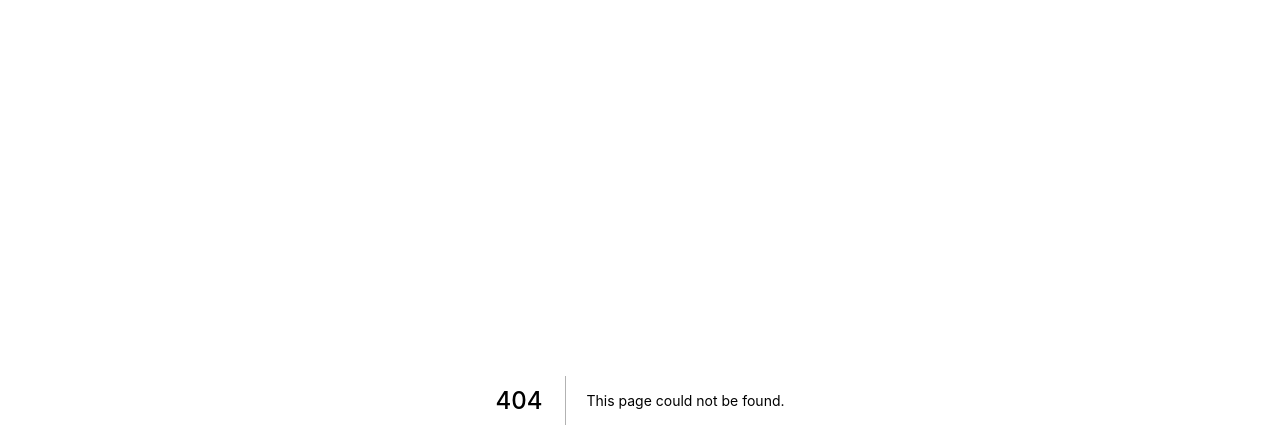
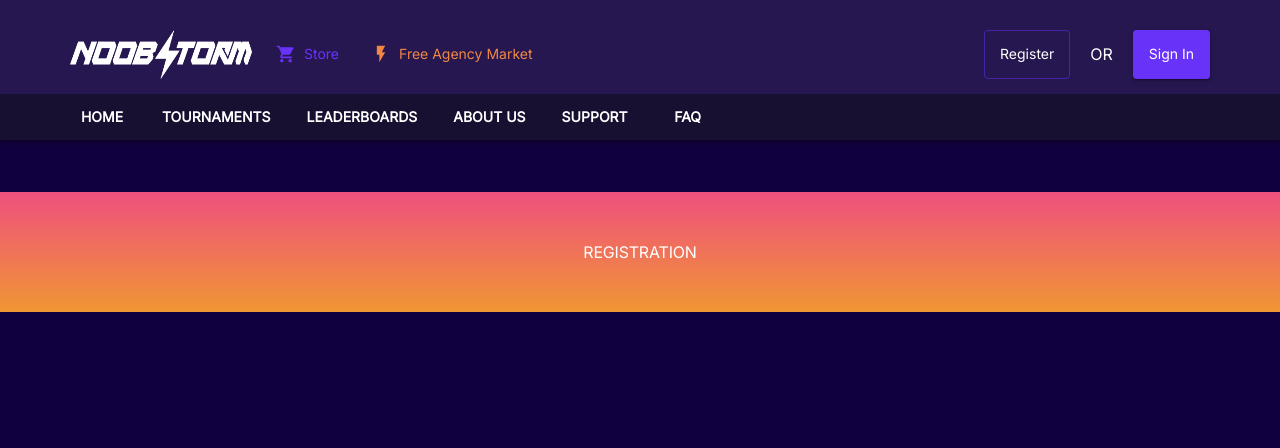
Before and after one commit to vedantchourey/Test_, a Next.js app in the folder nextjs-frontend/: page /auth/register in a window 1280 px wide. Before the commit this address had no page. Shown: the top 448 px of the page. Built offline with nearby package versions, Linux system fonts and the light colour scheme.

Commit message:
added custom fonts

```diff
--- a/nextjs-frontend/components/header/noob-desktop-header.module.css
+++ b/nextjs-frontend/components/header/noob-desktop-header.module.css
@@ -4,6 +4,7 @@
   display: flex;
   flex-direction: column;
   row-gap: 15px;
+  height: 140px;
 }
 
 .topMenu {
--- a/nextjs-frontend/components/header/noob-desktop-header.tsx
+++ b/nextjs-frontend/components/header/noob-desktop-header.tsx
@@ -12,8 +12,16 @@ export default function NoobDesktopHeader() {
   const {pathname} = router;
 
   function buttonStyle(expectedPaths: string[]): React.CSSProperties {
-    if (expectedPaths.indexOf(pathname) !== -1) return {color: 'white'};
-    return {color: theme.palette.primary.main};
+    if (expectedPaths.indexOf(pathname) === -1) return {color: 'white', fontWeight: 700};
+    return {color: theme.palette.primary.main, fontWeight: 700};
+  }
+
+  async function gotoRegisterPage() {
+    await router.push('/auth/register')
+  }
+
+  async function gotoHomePage() {
+    await router.push('/')
   }
 
   return (
@@ -29,7 +37,7 @@ export default function NoobDesktopHeader() {
           </Button>
         </div>
         <div className={styles.topRightMenuGroup}>
-          <Button variant="outlined" style={{textTransform: 'none', color: 'white'}}>
+          <Button variant="outlined" style={{textTransform: 'none', color: 'white'}} onClick={gotoRegisterPage}>
             Register
           </Button>
           <Typography style={{alignSelf: 'center'}}>OR</Typography>
@@ -40,7 +48,7 @@ export default function NoobDesktopHeader() {
       </div>
       <div className={styles.bottomMenu}>
         <div className={styles.bottomMenuLeftGroup}>
-          <Button variant="text" style={buttonStyle(['/'])}>Home</Button>
+          <Button variant="text" style={buttonStyle(['/'])} onClick={gotoHomePage}>Home</Button>
           <Button variant="text" style={buttonStyle(['/tournaments'])}>Tournaments</Button>
           <Button variant="text" style={buttonStyle(['/leaderboards'])}>Leaderboards</Button>
           <Button variant="text" style={buttonStyle(['/about-us'])}>About Us</Button>
--- /dev/null
+++ b/nextjs-frontend/pages/_document.tsx
@@ -0,0 +1,27 @@
+import Document, { Head, Html, Main, NextScript } from 'next/document'
+
+class MyDocument extends Document {
+
+  render() {
+    return (
+      <Html>
+        <Head>
+          <link
+            href="https://fonts.googleapis.com/css2?family=Chakra+Petch&display=swap"
+            rel="stylesheet"
+          />
+          <link
+            href="https://fonts.googleapis.com/css2?family=Inter&display=swap"
+            rel="stylesheet"
+          />
+        </Head>
+        <body>
+        <Main/>
+        <NextScript/>
+        </body>
+      </Html>
+    )
+  }
+}
+
+export default MyDocument
--- /dev/null
+++ b/nextjs-frontend/pages/auth/register.module.css
@@ -0,0 +1,21 @@
+.mainBanner {
+  background: linear-gradient(180deg, #EF507E 0%, #F09633 100%);
+  flex-grow: 1;
+  max-height: 120px;
+  height: 120px;
+  justify-content: center;
+  align-content: center;
+  display: flex;
+}
+
+.mainBannerText {
+  font-family: Chakra Petch;
+  font-size: 2.6rem;
+  font-style: normal;
+  font-weight: 700;
+  line-height: 3rem;
+  letter-spacing: -0.011em;
+  text-align: center;
+  align-self: center;
+  color: white;
+}
--- /dev/null
+++ b/nextjs-frontend/pages/auth/register.tsx
@@ -0,0 +1,24 @@
+import { Typography, useTheme } from '@mui/material';
+import Head from 'next/head';
+import NoobHeader from '../../components/header/noob-header';
+import styles from './register.module.css';
+import commonStyles from '../../styles/common.module.css';
+
+export default function Register() {
+  const theme = useTheme();
+  return (
+    <div style={{backgroundColor: theme.palette.background.paper}}>
+      <Head>
+        <title>Register</title>
+        <meta name="description" content="Sign up to noob storm"/>
+        <link rel="icon" href="/noob-fav.ico"/>
+      </Head>
+      <NoobHeader/>
+      <main className={commonStyles.main}>
+        <div className={styles.mainBanner}>
+          <Typography className={styles.mainBannerText}>REGISTRATION</Typography>
+        </div>
+      </main>
+    </div>
+  )
+}
--- a/nextjs-frontend/pages/index.tsx
+++ b/nextjs-frontend/pages/index.tsx
@@ -2,7 +2,7 @@ import type { NextPage } from 'next'
 import Head from 'next/head'
 import { useTheme } from '@mui/material';
 import NoobHeader from '../components/header/noob-header';
-import homeModule from '../styles/Home.module.css';
+import homeModule from '../styles/common.module.css';
 
 
 const Home: NextPage = () => {
@@ -11,7 +11,7 @@ const Home: NextPage = () => {
     <div style={{backgroundColor: theme.palette.background.paper}}>
       <Head>
         <title>Home</title>
-        <meta name="description" content="Generated by create next app"/>
+        <meta name="description" content="Noob storm home page"/>
         <link rel="icon" href="/noob-fav.ico"/>
       </Head>
       <NoobHeader/>
--- /dev/null
+++ b/nextjs-frontend/styles/common.module.css
@@ -0,0 +1,11 @@
+.container {
+  padding: 0 2rem;
+}
+
+.main {
+  min-height: 100vh;
+  padding-top: 12rem;
+  flex: 1;
+  display: flex;
+  flex-direction: column;
+}
--- a/nextjs-frontend/styles/globals.css
+++ b/nextjs-frontend/styles/globals.css
@@ -2,6 +2,8 @@ html,
 body {
   padding: 0;
   margin: 0;
+  font-size:16px;
+  line-height:1.6;
 }
 
 * {
--- a/nextjs-frontend/utils/theme-and-colours/mui-theme.ts
+++ b/nextjs-frontend/utils/theme-and-colours/mui-theme.ts
@@ -25,6 +25,9 @@ const noobTheme = createTheme({
     },
     divider: '#B39DDB',
   },
+  typography: {
+    fontFamily: 'Inter',
+  }
 });
 
 export default noobTheme;
```
Also changed, not shown: nextjs-frontend/styles/Home.module.css (deleted, +0 -116 lines), 2 other files (tests, documents, lock files or other folders).
